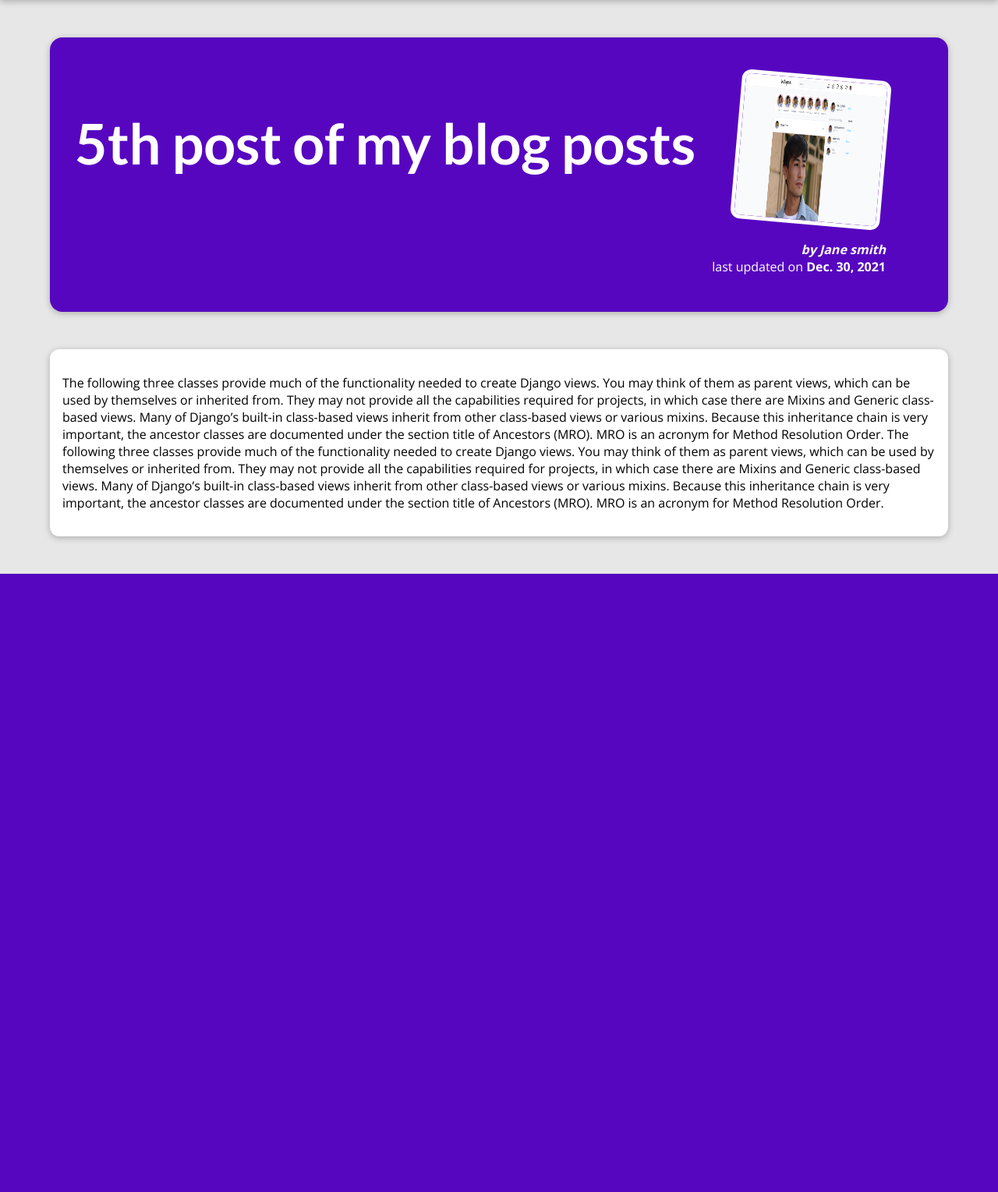
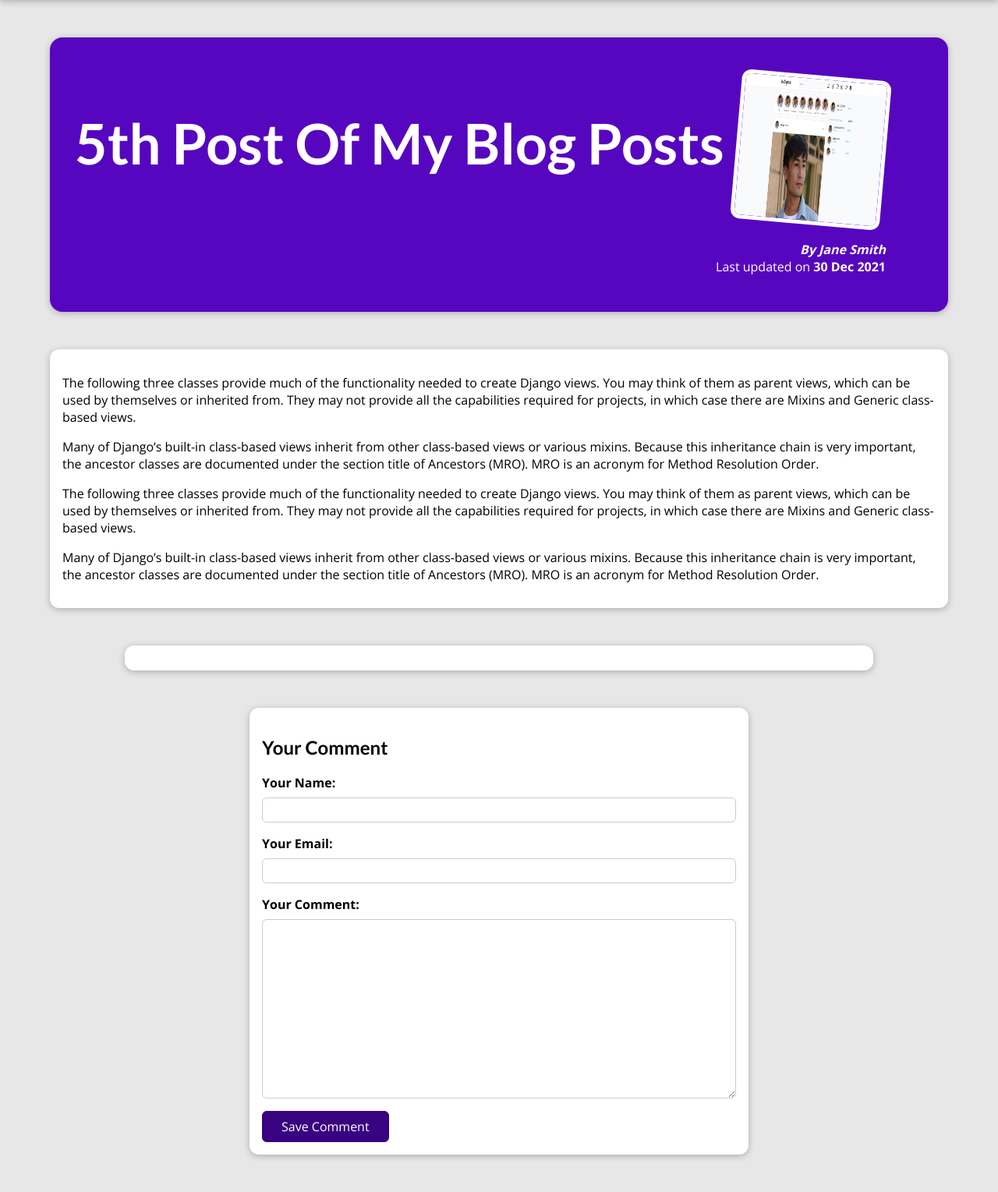
Before and after one commit to MahdiJafari1/Django-Blog, a Django app: a page that uses blog/templates/blog/post_details.html in a window 1280 px wide. Shown: the part 80-1609 px from the top of the page at 78% size. Before the commit the page ends 816 px from the top, so only its background shows below. Run offline with Django 3.2, Linux system fonts and the light colour scheme; data comes from the database, SQL or seed files in the repository.

Commit message:
Comments added, but save comment, read later, are remaining.

```diff
--- /dev/null
+++ b/blog/forms.py
@@ -0,0 +1,16 @@
+from django import forms
+from .models import Comment
+
+class CommentForm(forms.ModelForm):
+    """Form definition for Comment."""
+
+    class Meta:
+        """Meta definition for Commentform."""
+
+        model = Comment
+        exclude = ('post',)
+        labels = {
+            'user_name': 'Your Name',
+            'user_email': 'Your Email',
+            'text': 'Your Comment'
+        }
--- a/blog/models.py
+++ b/blog/models.py
@@ -1,5 +1,5 @@
 from django.db import models
-from django.core.validators import MinLengthValidator
+from django.core.validators import MaxLengthValidator, MinLengthValidator
 class Author(models.Model):
     """Model definition for Author."""
 
@@ -26,7 +26,7 @@
     slug = models.SlugField(max_length=100, unique=True, db_index=True)
     content = models.TextField(max_length=10000, validators=[MinLengthValidator(10)])
     author = models.ForeignKey(Author, on_delete=models.CASCADE, related_name='posts')
-    tag = models.ManyToManyField('Tag')
+    tags = models.ManyToManyField('Tag')
 
     class Meta:
         """Meta definition for Post."""
@@ -51,3 +51,21 @@
     def __str__(self):
         """Unicode representation of Tag."""
         return self.caption
+
+class Comment(models.Model):
+    """Model definition for Comment."""
+
+    user_name = models.CharField(max_length=100)
+    user_email = models.EmailField(max_length=254)
+    text = models.TextField(max_length=400, validators=[MinLengthValidator(10), MaxLengthValidator(400)])
+    post = models.ForeignKey(Post, on_delete=models.CASCADE, related_name='comments')
+
+    class Meta:
+        """Meta definition for Comment."""
+
+        verbose_name = 'Comment'
+        verbose_name_plural = 'Comments'
+
+    def __str__(self):
+        """Unicode representation of Comment."""
+        return self.user_name + ': ' + self.text[:20]
--- /dev/null
+++ b/blog/static/blog/post_details.css
@@ -0,0 +1,204 @@
+body {
+  background-color: #e7e7e7;
+}
+
+#main-navigation {
+  background-color: #390281;
+  box-shadow: 0 2px 8px rgba(0, 0, 0, 0.25);
+}
+
+#summary {
+  margin: 8rem auto 3rem auto;
+  padding: 2rem;
+  width: 90%;
+  max-width: 90rem;
+  border-radius: 16px;
+  background-color: #5706c0;
+  position: relative;
+  box-shadow: 0 2px 8px rgba(0, 0, 0, 0.25);
+  height: 22rem;
+}
+
+#summary h2 {
+  color: white;
+  font-size: 4.5rem;
+  margin-bottom: 0.25rem;
+}
+
+#summary article {
+  position: absolute;
+  top: 2rem;
+  right: 3rem;
+  padding: 1rem 2rem;
+  border-radius: 12px;
+  text-align: right;
+  color: white;
+}
+
+#summary article img {
+  width: 12rem;
+  height: 12rem;
+  border-radius: 12px;
+  transform: rotateZ(5deg);
+  border: 5px solid white;
+  margin-bottom: 1rem;
+}
+
+#summary address {
+  font-weight: bold;
+}
+
+#summary a {
+  color: white;
+  text-decoration: none;
+}
+
+#summary time {
+  font-weight: bold;
+}
+
+#read-later {
+  margin: 2rem 0;
+}
+
+#read-later button {
+  background-color: transparent;
+  border: 1px solid white;
+  padding: 0.5rem 2rem;
+  font: inherit;
+  color: white;
+  cursor: pointer;
+}
+
+#read-later button:hover,
+#read-later button:active {
+  background-color: white;
+  color: #390281;
+}
+
+main {
+  width: 90%;
+  max-width: 90rem;
+  margin: 3rem auto;
+  background-color: white;
+  padding: 1rem;
+  border-radius: 12px;
+  box-shadow: 0 2px 8px rgba(0, 0, 0, 0.25);
+}
+
+.tag {
+  background-color: white;
+  color: #390281;
+  padding: 0.5rem 1rem;
+  border-radius: 8px;
+}
+
+#comment-form {
+  margin: 3rem auto;
+  width: 90%;
+  max-width: 40rem;
+  border-radius: 12px;
+  background-color: white;
+  box-shadow: 0 2px 8px rgba(0, 0, 0, 0.25);
+  padding: 1rem;
+}
+
+#comment-form button {
+  font: inherit;
+  background-color: #390281;
+  color: white;
+  border: 1px solid #390281;
+  padding: 0.5rem 1.5rem;
+  border-radius: 6px;
+  cursor: pointer;
+}
+
+#comment-form button:hover,
+#comment-form button:active {
+  background-color: #4f0ba7;
+  border-color: #4f0ba7;
+}
+
+.form-control {
+  margin-bottom: 1rem;
+}
+
+.form-control label {
+  font-weight: bold;
+  margin-bottom: 0.5rem;
+  display: block;
+}
+
+.form-control input,
+.form-control textarea {
+  display: block;
+  width: 100%;
+  font: inherit;
+  padding: 0.25rem;
+  border-radius: 6px;
+  border: 1px solid #ccc;
+}
+
+.errorlist {
+  list-style: none;
+  margin: 0.5rem 0;
+  padding: 0;
+  color: #d6000b;
+}
+
+.invalid label {
+  color: #d6000b;
+}
+
+.invalid input,
+.invalid textarea {
+  border-color: #d6000b;
+  background-color: #ffe6e7;
+}
+
+#alert {
+  margin: 8rem auto 3rem auto;
+  border: 1px solid #d6000b;
+  background-color: #ffe6e7;
+  padding: 1rem;
+  width: 90%;
+  max-width: 40rem;
+}
+
+#alert a {
+  text-decoration: none;
+  border: 1px solid #d6000b;
+  background-color: #d6000b;
+  color: white;
+  padding: 0.25rem 1.5rem;
+  border-radius: 6px;
+}
+
+#comments {
+  margin: 3rem auto;
+  width: 90%;
+  max-width: 60rem;
+  border-radius: 12px;
+  background-color: white;
+  box-shadow: 0 2px 8px rgba(0, 0, 0, 0.25);
+  padding: 1rem 2rem;
+}
+
+#comments ul {
+  list-style: none;
+  margin: 0;
+  padding: 0;
+}
+
+#comments li {
+  margin-bottom: 1rem;
+  border-bottom: 2px solid #ccc;
+}
+
+#comments li:last-of-type {
+  border-bottom: none;
+}
+
+#comments h2 {
+  color: #464646;
+}
--- a/blog/templates/blog/post_details.html
+++ b/blog/templates/blog/post_details.html
@@ -1,23 +1,63 @@
 {% extends 'base.html' %}
 {% load static %}
-{% block title %}this post title{% endblock title %}
+{% block title %}{{ post.title|title }}{% endblock title %}
 {% block css %}
-    <link rel="stylesheet" href="{% static 'blog/post-details.css' %}">
+    <link rel="stylesheet" href="{% static '/blog/post_details.css' %}">
 {% endblock css %}
 
 {% block content %}
+
+{% if form.errors %}
+    <div id="alert">
+        <p>Saving the comment failed!</p>
+        <p>Please check the form comment below and fix the errors.</p>
+        <a href="#comment-form">Fix!</a>
+    </div>
+{% endif %}
+
 <section id="summary">
-    <h2>{{ post.title }}</h2>
+    <h2>{{ post.title|title }}</h2>
     <article>
-        <img src="{{ post.image.url }}" alt="{{ post.title }}">
-        <address>by {{ post.author }}</address>
+        <img src="{{ post.image.url }}" alt="{{ post.title|title }}">
+        <address>
+            By
+            <a href="mailto:{{ post.author.email }}">
+                {{ post.author|title }}
+            </a>
+        </address>
         <div>
-            last updated on <time>{{ post.date }}</time>
+            Last updated on <time>{{ post.date|date:"d M Y" }}</time>
         </div>
     </article>
 </section>
 
 <main>
-    <p>{{ post.content }}</p>
+    <p>{{ post.content|linebreaks }}</p>
 </main>
+
+<section id="comments">
+    <ul>
+        {% for comment in comments %}
+            <li>
+                <h2>{{ comment.user_name }}</h2>
+                <p>{{ comment.text|linebreaks }}</p>
+            </li>
+        {% endfor %}
+    </ul>
+</section>
+
+<section id="comment-form">
+    <h2>Your Comment</h2>
+    <form action="{% url 'post_details' post.slug %}" method="post">
+        {% csrf_token %}
+        {% for form_field in form %}
+            <div class="form-control {% if form_field.errors %}invalid{% endif %}">
+                {{ form_field.label_tag }}
+                {{ form_field }}
+                {{ form_field.errors }}
+            </div>
+        {% endfor %}
+        <button>Save Comment</button>
+    </form>
+</section>
 {% endblock content %}
--- a/blog/urls.py
+++ b/blog/urls.py
@@ -1,10 +1,10 @@
 from django.urls import path
 from django.conf import settings
 from django.conf.urls.static import static
-from blog.views import HomeView, PostDetail, PostList
+from blog.views import HomeView, PostDetailsView, PostList
 
 urlpatterns = [
     path('', HomeView.as_view(), name='home'),
     path('posts', PostList.as_view(), name='posts'),
-    path('posts/<slug:slug>', PostDetail.as_view(), name='post_details'),
+    path('posts/<slug:slug>', PostDetailsView.as_view(), name='post_details'),
 ] + static(settings.MEDIA_URL, document_root=settings.MEDIA_ROOT)
--- a/blog/views.py
+++ b/blog/views.py
@@ -1,9 +1,10 @@
-from datetime import date
-from django.views.generic.base import TemplateView
+from django.http.response import HttpResponseRedirect
+from django.views.generic.base import TemplateView, View
 from django.views.generic.list import ListView
-from django.views.generic.detail import DetailView
-from .models import Post, Tag, Author
-from django.shortcuts import get_object_or_404, render
+from .models import Comment, Post, Tag, Author
+from .forms import CommentForm
+from django.urls import reverse
+from django.shortcuts import render
 
 class HomeView(TemplateView):
     template_name = "blog/home.html"
@@ -18,12 +19,30 @@
     context_object_name = 'posts'
     template_name='blog/posts.html'
 
+class PostDetailsView(View):
+    def get(self, request, slug, *args, **kwargs):
+        post = Post.objects.get(slug=slug)
+        context = {
+            'post': post,
+            'tags': post.tags.all(),
+            'form': CommentForm(),
+            'comments': post.comments.all().order_by('-id')
+        }
+        return render(request, 'blog/post_details.html', context)
 
-class PostDetail(DetailView):
-    model = Post
-    template_name='blog/post_details.html'
 
-    def get_context_data(self, **kwargs):
-        context = super().get_context_data(**kwargs)
-        context["slug"] = self.kwargs['slug']
-        return context
+    def post(self, request, slug, *args, **kwargs):
+        comment = CommentForm(request.POST)
+        post = Post.objects.get(slug=slug)
+        if comment.is_valid():
+            comment.save(commit=False)
+            comment.post = post
+            comment.save()
+            return HttpResponseRedirect(reverse('post_details', args=[slug]))
+
+        context = {
+            'post': post,
+            'tags': post.tags.all(),
+            'form': CommentForm()
+        }
+        return render(request, 'blog/post_details.html', context)
```
Also changed, not shown: blog/admin.py (+8 -2 lines), blog/static/blog/post-details.css (deleted, +0 -62 lines), blog/migrations/0004_auto_20211230_0517.py (added), db.sqlite3.
